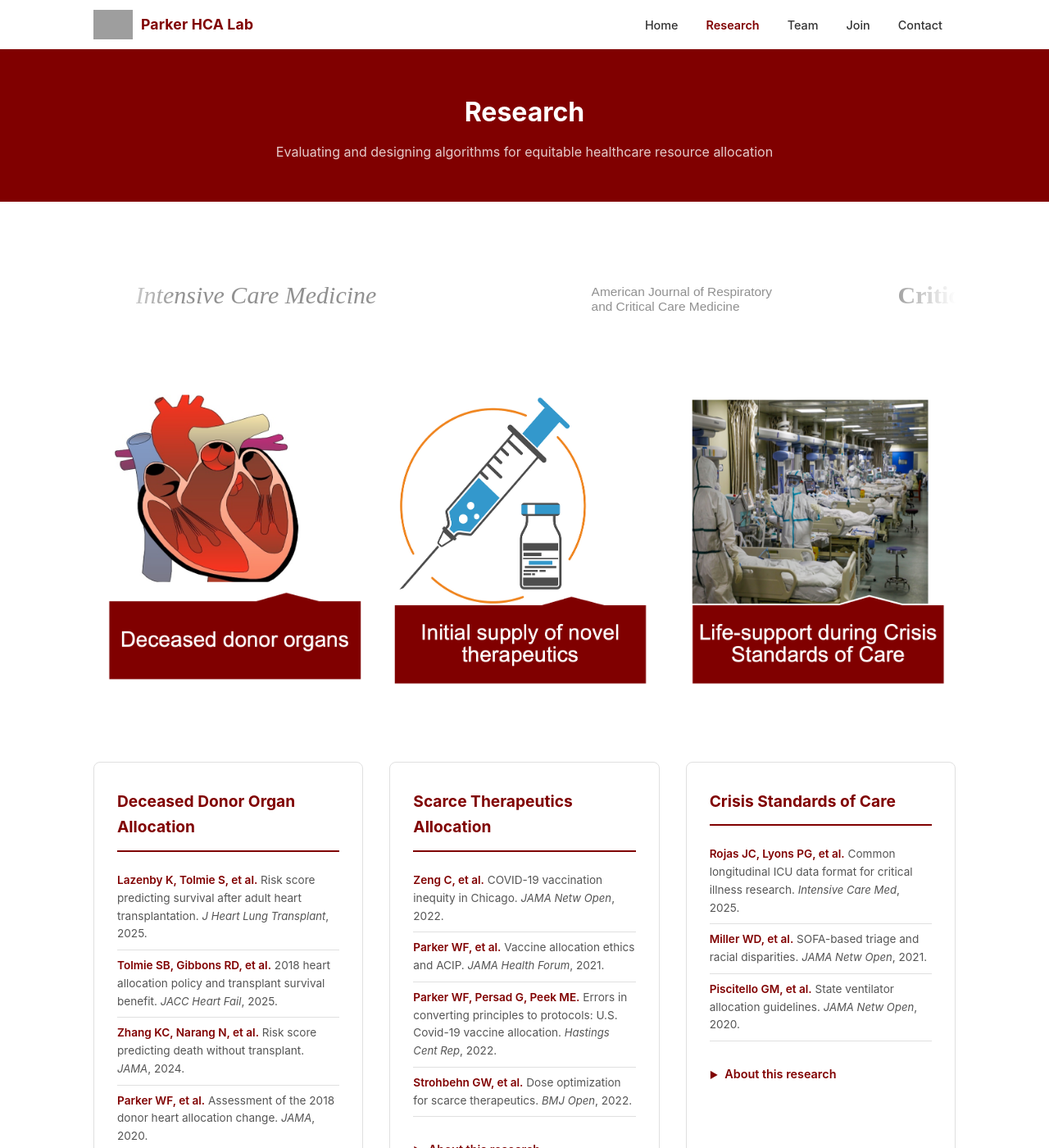
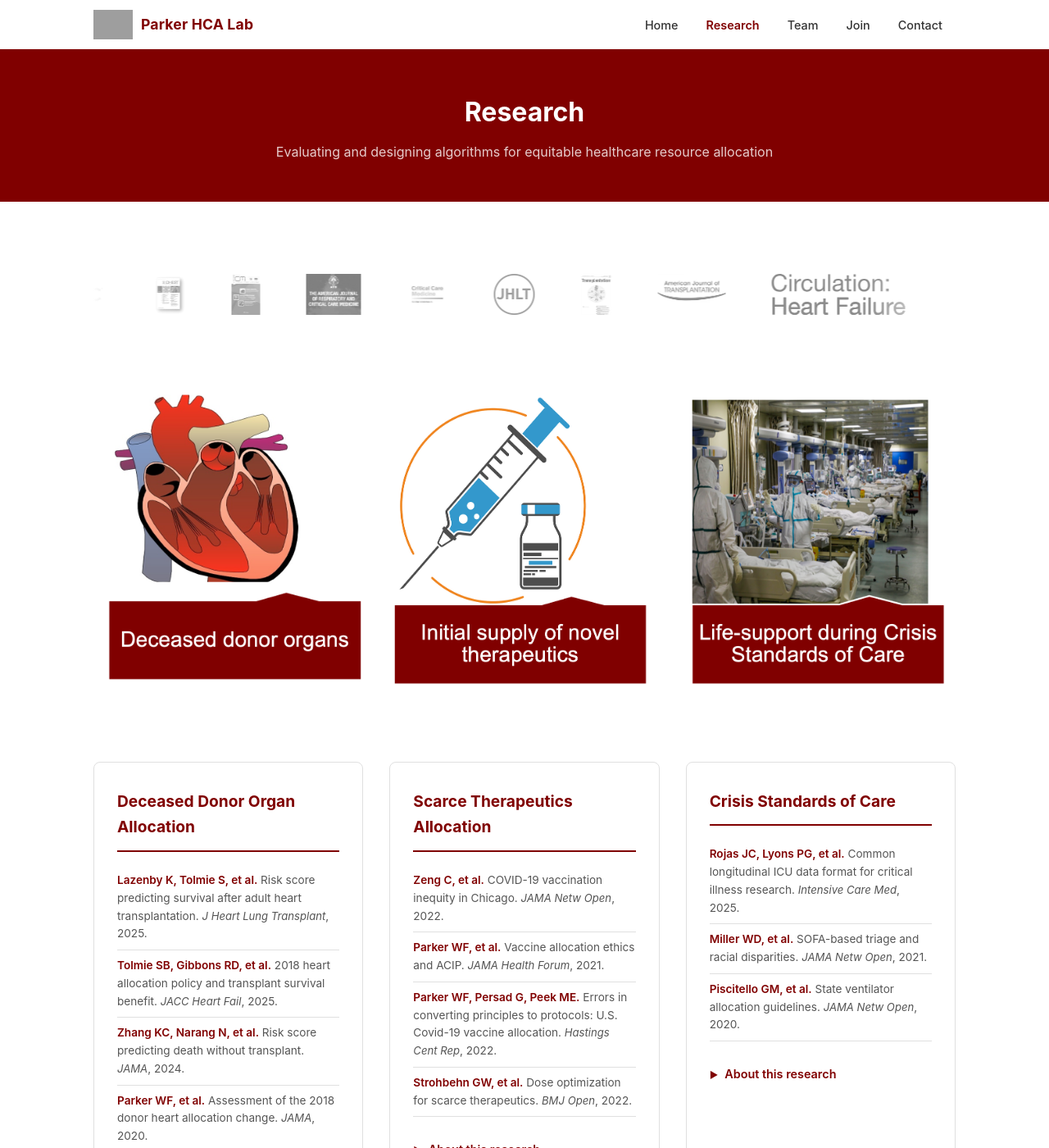
Before and after one commit to Healthcare-Allocation-Lab/healthcare-allocation-lab.github.io, a Jekyll site: the page built from research.html, in a window 1280 px wide and 1400 px high. Shown: the whole window at 82% size. Built offline with Jekyll 4.4.1, drawn with Linux system fonts in a browser that asks for light colours; comment, search, counter and statistics services are not loaded; grey boxes are pictures that could not be loaded.

Commit message:
Replace placeholder SVG journal logos with real logo images
Co-Authored-By: Claude Opus 4.6 <noreply@anthropic.com>

```diff
--- a/assets/css/style.css
+++ b/assets/css/style.css
@@ -374,6 +374,7 @@ img { max-width: 100%; height: auto; display: block; }
 .journal-track img {
   height: 50px;
   width: auto;
+  object-fit: contain;
   opacity: 0.6;
   transition: opacity 0.3s;
   flex-shrink: 0;
--- a/research.html
+++ b/research.html
@@ -17,30 +17,30 @@ permalink: /research.html
   <div class="journal-carousel">
     <div class="journal-track">
       <img src="images/journals/jama.svg" alt="JAMA" height="50">
-      <img src="images/journals/jacc.svg" alt="JACC" height="50">
-      <img src="images/journals/chest.svg" alt="CHEST" height="50">
-      <img src="images/journals/icm.svg" alt="Intensive Care Medicine" height="50">
-      <img src="images/journals/ajrccm.svg" alt="American Journal of Respiratory and Critical Care Medicine" height="50">
-      <img src="images/journals/ccm.svg" alt="Critical Care Medicine" height="50">
-      <img src="images/journals/jhlt.svg" alt="The Journal of Heart and Lung Transplantation" height="50">
-      <img src="images/journals/transplantation.svg" alt="Transplantation" height="50">
-      <img src="images/journals/ajt.svg" alt="American Journal of Transplantation" height="50">
-      <img src="images/journals/circulation-hf.svg" alt="Circulation: Heart Failure" height="50">
-      <img src="images/journals/hastings.svg" alt="Hastings Center Report" height="50">
-      <img src="images/journals/ajkd.svg" alt="American Journal of Kidney Diseases" height="50">
+      <img src="images/journals/JACC_logo.jpg" alt="JACC" height="50">
+      <img src="images/journals/chest_logo.png" alt="CHEST" height="50">
+      <img src="images/journals/icm_logo.jpg" alt="Intensive Care Medicine" height="50">
+      <img src="images/journals/ajrccm_logo.png" alt="American Journal of Respiratory and Critical Care Medicine" height="50">
+      <img src="images/journals/ccm_logo.jpeg" alt="Critical Care Medicine" height="50">
+      <img src="images/journals/jhlt-logo.png" alt="The Journal of Heart and Lung Transplantation" height="50">
+      <img src="images/journals/transplantation_logo.jpg" alt="Transplantation" height="50">
+      <img src="images/journals/ajtlogo.png" alt="American Journal of Transplantation" height="50">
+      <img src="images/journals/circulation_hf_logo.svg" alt="Circulation: Heart Failure" height="50">
+      <img src="images/journals/hastings_logo.jpeg" alt="Hastings Center Report" height="50">
+      <img src="images/journals/ajkd_logo.jpg" alt="American Journal of Kidney Diseases" height="50">
       <!-- Duplicate for seamless loop -->
       <img src="images/journals/jama.svg" alt="JAMA" height="50">
-      <img src="images/journals/jacc.svg" alt="JACC" height="50">
-      <img src="images/journals/chest.svg" alt="CHEST" height="50">
-      <img src="images/journals/icm.svg" alt="Intensive Care Medicine" height="50">
-      <img src="images/journals/ajrccm.svg" alt="American Journal of Respiratory and Critical Care Medicine" height="50">
-      <img src="images/journals/ccm.svg" alt="Critical Care Medicine" height="50">
-      <img src="images/journals/jhlt.svg" alt="The Journal of Heart and Lung Transplantation" height="50">
-      <img src="images/journals/transplantation.svg" alt="Transplantation" height="50">
-      <img src="images/journals/ajt.svg" alt="American Journal of Transplantation" height="50">
-      <img src="images/journals/circulation-hf.svg" alt="Circulation: Heart Failure" height="50">
-      <img src="images/journals/hastings.svg" alt="Hastings Center Report" height="50">
-      <img src="images/journals/ajkd.svg" alt="American Journal of Kidney Diseases" height="50">
+      <img src="images/journals/JACC_logo.jpg" alt="JACC" height="50">
+      <img src="images/journals/chest_logo.png" alt="CHEST" height="50">
+      <img src="images/journals/icm_logo.jpg" alt="Intensive Care Medicine" height="50">
+      <img src="images/journals/ajrccm_logo.png" alt="American Journal of Respiratory and Critical Care Medicine" height="50">
+      <img src="images/journals/ccm_logo.jpeg" alt="Critical Care Medicine" height="50">
+      <img src="images/journals/jhlt-logo.png" alt="The Journal of Heart and Lung Transplantation" height="50">
+      <img src="images/journals/transplantation_logo.jpg" alt="Transplantation" height="50">
+      <img src="images/journals/ajtlogo.png" alt="American Journal of Transplantation" height="50">
+      <img src="images/journals/circulation_hf_logo.svg" alt="Circulation: Heart Failure" height="50">
+      <img src="images/journals/hastings_logo.jpeg" alt="Hastings Center Report" height="50">
+      <img src="images/journals/ajkd_logo.jpg" alt="American Journal of Kidney Diseases" height="50">
     </div>
   </div>
 
```
Also changed, not shown: images/journals/JACC_logo.jpg (added), images/journals/ajkd.svg (deleted), images/journals/ajkd_logo.jpg (added), images/journals/ajrccm_logo.png (added), images/journals/ajtlogo.png (added), images/journals/ccm_logo.jpeg (added), images/journals/chest_logo.png (added), images/journals/circulation_hf_logo.svg (added), images/journals/hastings.svg (deleted), images/journals/hastings_logo.jpeg (added), images/journals/icm_logo.jpg (added), images/journals/jhlt-logo.png (added), images/journals/transplantation_logo.jpg (added).
